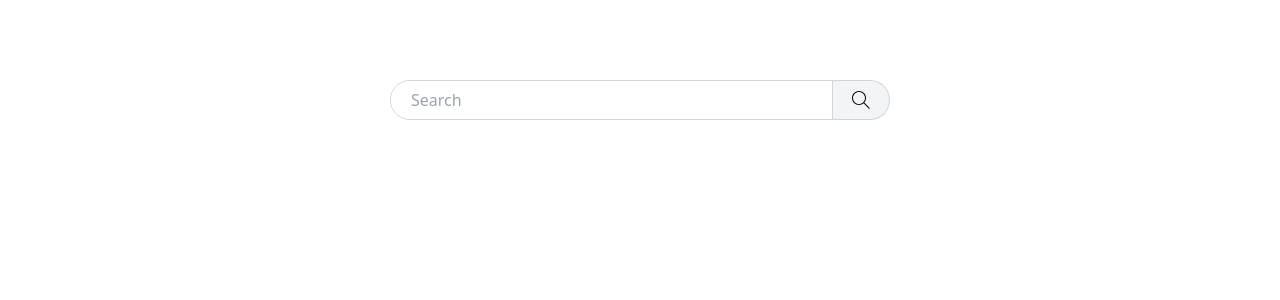
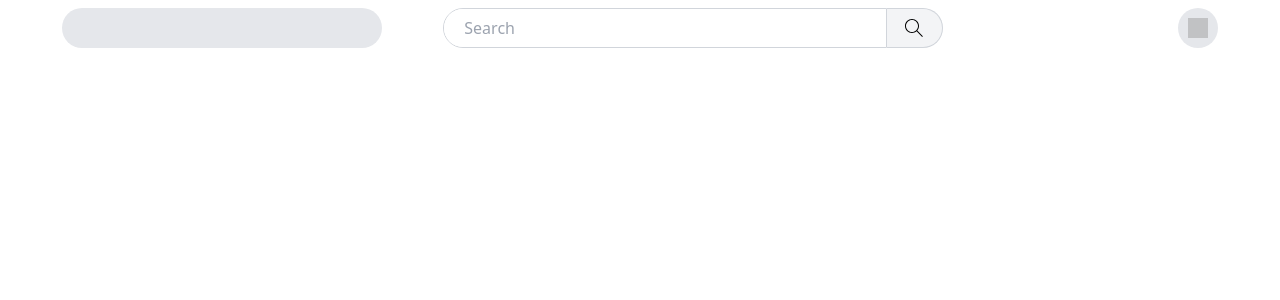
Before and after one commit to alptugidin/react-searchbox-like-youtube, a React (Vite) app: page / in a window 1280 px wide. Shown: the top 300 px of the page. Built offline with nearby package versions, Linux system fonts and the light colour scheme; grey boxes are pictures that could not be loaded.

Commit message:
add avatar and logo to header

```diff
--- a/src/App.tsx
+++ b/src/App.tsx
@@ -1,11 +1,18 @@
 import React from 'react';
 import SearchBox from '../lib';
-
-const App = (): JSX.Element => {
+const App: React.FC = () => {
   return (
-    <div className='flex justify-center'>
-      <div className='w-[500px] mt-20'>
+    <div className='h-14 w-full bg-white flex justify-evenly items-center'>
+      <div className='w-3/12 flex justify-center'>
+        <div className='w-full h-10 rounded-full bg-gray-200'></div>
+      </div>
+      <div className='md:w-[500px] w-6/12'>
         <SearchBox/>
+      </div>
+      <div className='w-2/12 flex justify-end'>
+        <div className='w-10 h-10 rounded-full bg-gray-200 flex justify-center items-center'>
+          <img src="/src/assets/user.png" className='w-5 h-5 opacity-50' alt="avatar" />
+        </div>
       </div>
     </div>
   );
```
